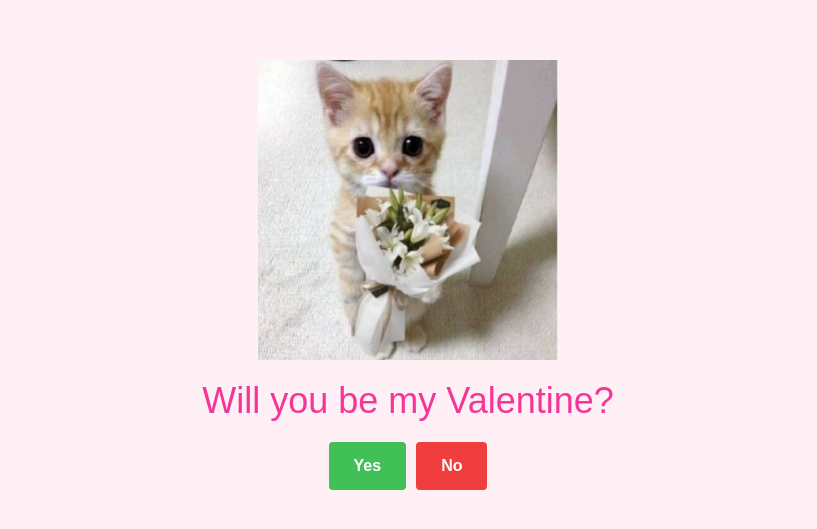
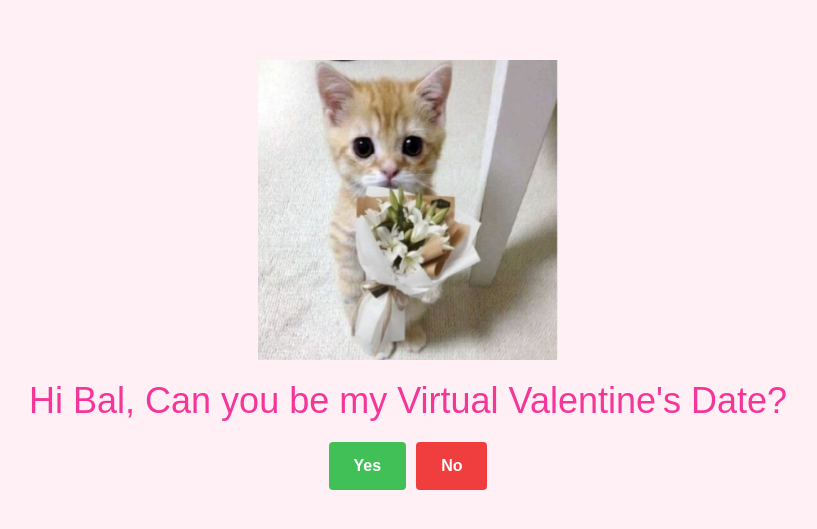
Before and after one commit to forady/only4youbal, a plain HTML site: page index.html in a window 1280 px wide. Shown: the part 125-654 px from the top of the page, without its empty margins (232-1049 px from the left). Drawn offline with Linux system fonts and the light colour scheme; a web font is replaced by a local one.

Commit message:
Update index.html

```diff
--- a/index.html
+++ b/index.html
@@ -15,7 +15,7 @@
   <body>
     <main class="container">
       <img class="cat-img" src="img/cat-0.jpg" alt="Picture of a cat" />
-      <p class="title">Will you be my Valentine?</p>
+      <p class="title">Hi Bal, Can you be my Virtual Valentine's Date?</p>
       <div class="buttons">
         <button type="button" class="btn btn--yes">Yes</button>
         <button type="button" class="btn btn--no">No</button>
```
